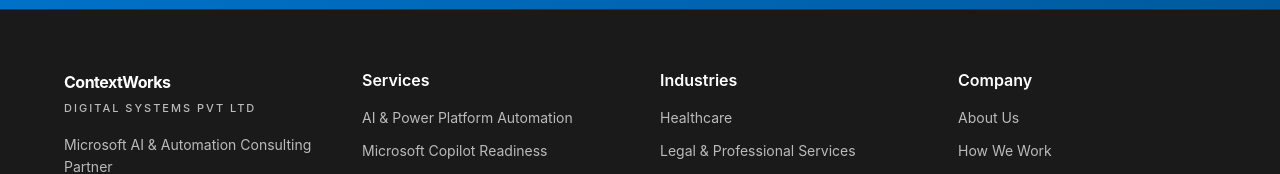
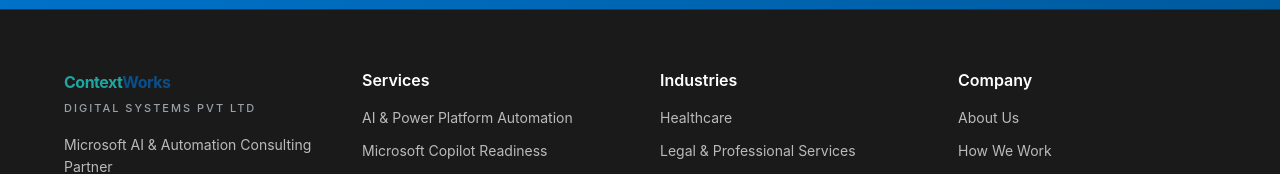
Before and after one commit to askbharat/ContextWorksDigital, a plain HTML site: page index.html in a window 1280 px wide. Shown: the part 6619-6793 px from the top of the page. Drawn offline with Linux system fonts and the light colour scheme.

Commit message:
Apply custom colors to footer wordmark (teal, blue, grey)

```diff
--- a/css/style.css
+++ b/css/style.css
@@ -1579,10 +1579,18 @@
   letter-spacing: -0.5px;
 }
 
+.footer-wordmark .context {
+  color: #1FA6A0;   /* Muted Teal */
+}
+
+.footer-wordmark .works {
+  color: #0B4F8A;   /* Deep Professional Blue */
+}
+
 .footer-tagline {
   font-size: 11px;
   font-weight: 500;
-  color: rgba(255, 255, 255, 0.7);
+  color: #9AA0A6;   /* Soft Grey */
   letter-spacing: 2px;
 }
 
--- a/index.html
+++ b/index.html
@@ -344,7 +344,7 @@
       <div class="site-footer__content">
         <div class="site-footer__col">
           <div class="site-footer__logo">
-            <div class="footer-wordmark">ContextWorks</div>
+            <div class="footer-wordmark"><span class="context">Context</span><span class="works">Works</span></div>
             <div class="footer-tagline">DIGITAL SYSTEMS PVT LTD</div>
           </div>
           <p class="site-footer__description">Microsoft AI & Automation Consulting Partner</p>
```
Also changed, not shown: about.html (+1 -1 lines), contact.html (+1 -1 lines), how-we-work.html (+1 -1 lines), industries.html (+1 -1 lines), products.html (+1 -1 lines), services.html (+1 -1 lines).
